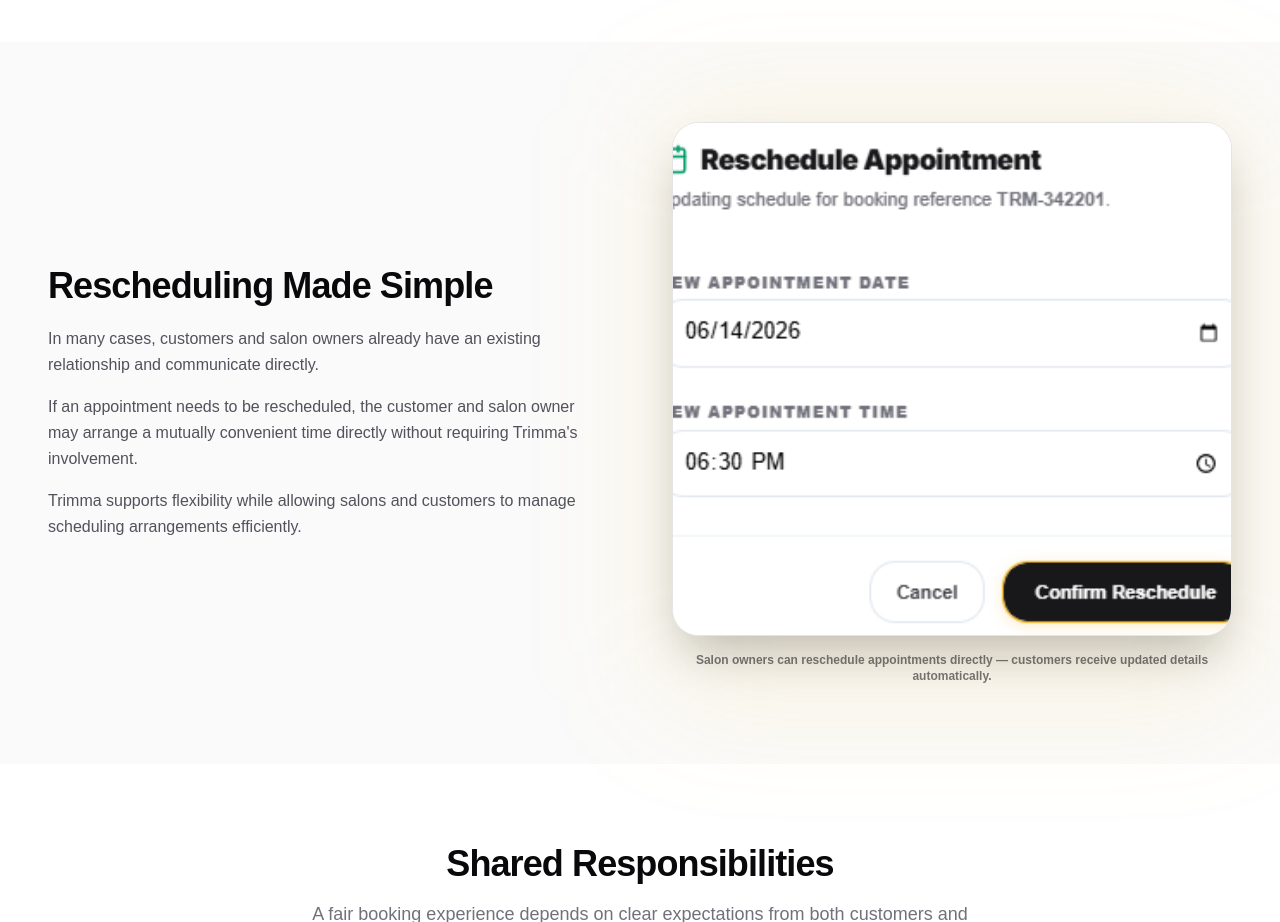
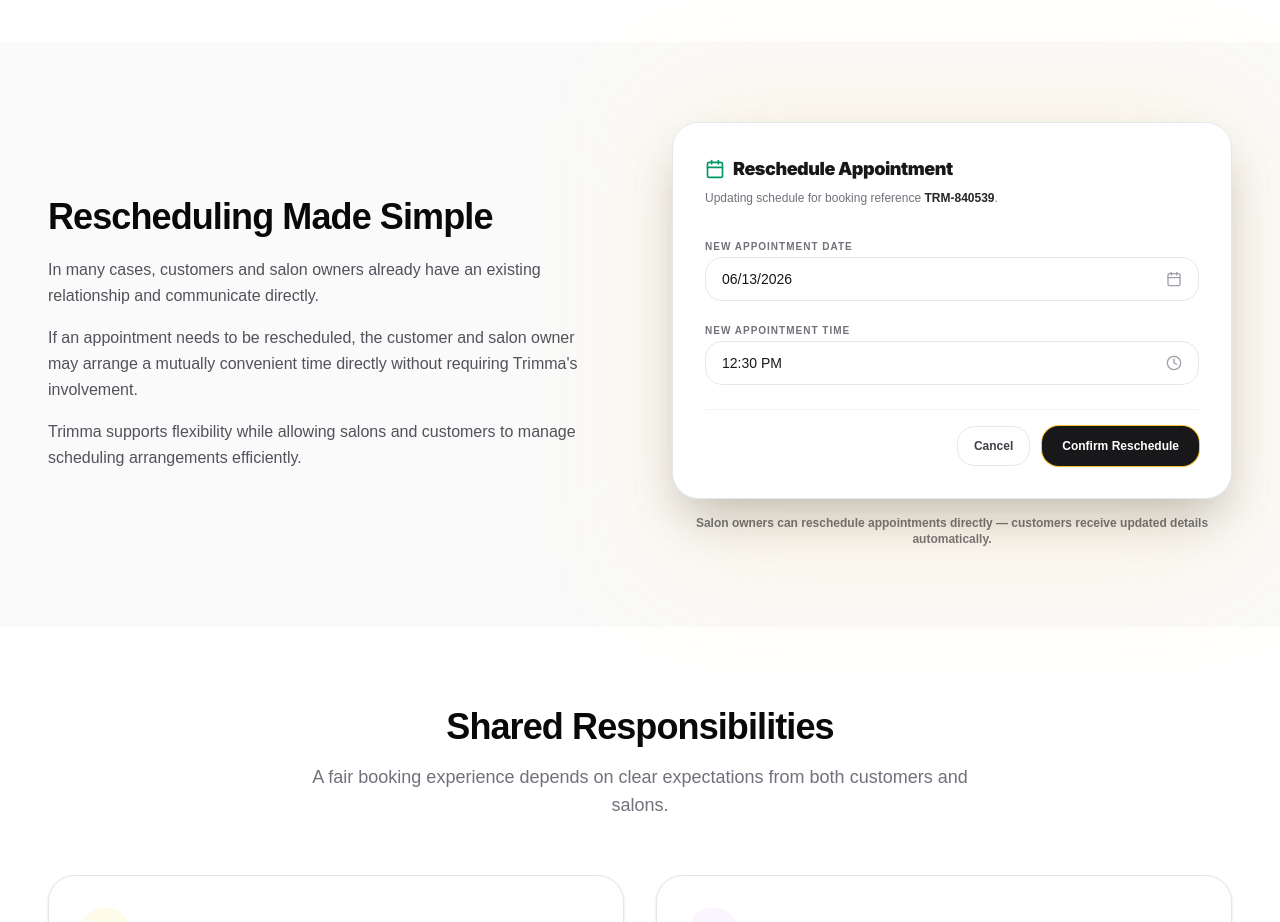
Before and after one commit to 6425/Trimma, a Next.js app in the folder apps/web/: page /cancellation-help in a window 1280 px wide. Shown: the part 2720-3642 px from the top of the page. Built offline with nearby package versions, Linux system fonts and the light colour scheme; no server answers; the database is empty.

Commit message:
Replace reschedule section screenshot with professional UI card on cancellation-help

```diff
--- a/apps/web/src/app/cancellation-help/CancellationContent.tsx
+++ b/apps/web/src/app/cancellation-help/CancellationContent.tsx
@@ -10,6 +10,7 @@
 } from "@/lib/email-multilingual-defaults";
 import {
   ArrowRight,
+  Calendar,
   CalendarClock,
   CheckCircle2,
   ChevronDown,
@@ -237,14 +238,54 @@
   return (
     <div className="relative w-full max-w-md mx-auto lg:max-w-none">
       <div className="absolute -inset-4 rounded-[2rem] bg-amber-400/10 blur-3xl pointer-events-none" />
-      <div className="relative rounded-3xl overflow-hidden shadow-2xl border border-zinc-200 bg-white">
-        <Image
-          src="/assets/help/reschedule-appointment-card.png"
-          alt="Trimma reschedule appointment form with date, time, and confirm options"
-          width={900}
-          height={700}
-          className="w-full h-auto"
-        />
+      <div className="relative bg-white rounded-3xl border border-slate-200 shadow-2xl p-8 space-y-6">
+        <div>
+          <h3 className="text-lg font-black text-zinc-900 tracking-tight flex items-center gap-2">
+            <Calendar className="w-5 h-5 text-emerald-600 shrink-0" />
+            Reschedule Appointment
+          </h3>
+          <p className="text-xs text-zinc-500 mt-1.5 font-medium leading-relaxed">
+            Updating schedule for booking reference{" "}
+            <span className="font-bold text-zinc-800">TRM-840539</span>.
+          </p>
+        </div>
+
+        <div className="space-y-4">
+          <div className="space-y-2">
+            <label className="text-[10px] font-black uppercase tracking-widest text-zinc-500">
+              New Appointment Date
+            </label>
+            <div className="flex items-center justify-between h-11 px-4 border border-slate-200 rounded-xl bg-white text-sm text-zinc-900 font-medium">
+              <span>06/13/2026</span>
+              <Calendar className="w-4 h-4 text-zinc-400 shrink-0" />
+            </div>
+          </div>
+
+          <div className="space-y-2">
+            <label className="text-[10px] font-black uppercase tracking-widest text-zinc-500">
+              New Appointment Time
+            </label>
+            <div className="flex items-center justify-between h-11 px-4 border border-slate-200 rounded-xl bg-white text-sm text-zinc-900 font-medium">
+              <span>12:30 PM</span>
+              <Clock className="w-4 h-4 text-zinc-400 shrink-0" />
+            </div>
+          </div>
+        </div>
+
+        <div className="flex items-center justify-end gap-3 pt-4 border-t border-slate-100">
+          <button
+            type="button"
+            className="h-10 px-4 rounded-xl border border-slate-200 text-zinc-700 text-xs font-bold bg-white"
+          >
+            Cancel
+          </button>
+          <button
+            type="button"
+            className="h-10 px-5 rounded-xl bg-zinc-900 text-white text-xs font-bold shadow-sm ring-1 ring-amber-400/80"
+          >
+            Confirm Reschedule
+          </button>
+        </div>
       </div>
       <p className="mt-4 text-center text-xs font-semibold text-zinc-500">
         Salon owners can reschedule appointments directly — customers receive updated details
```
